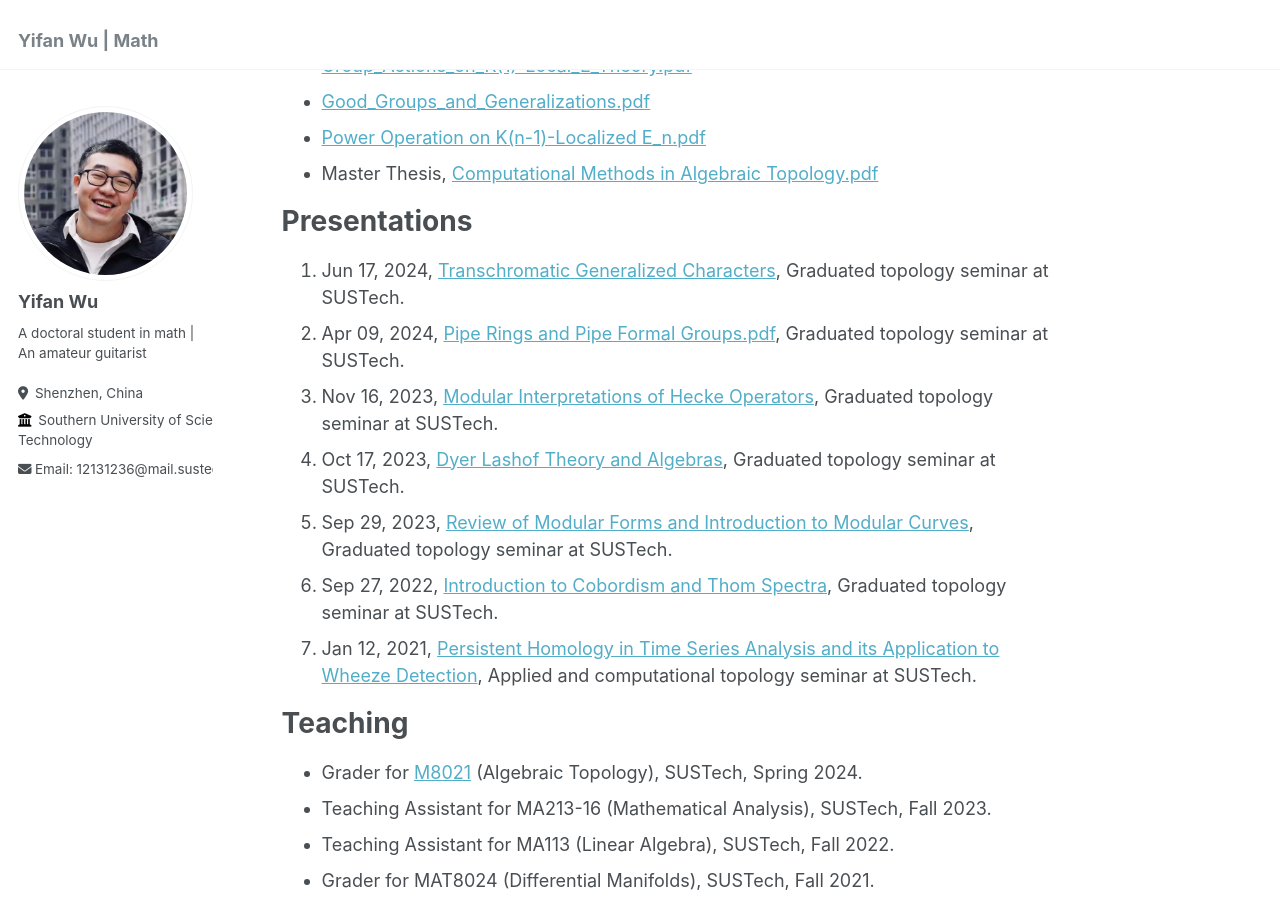
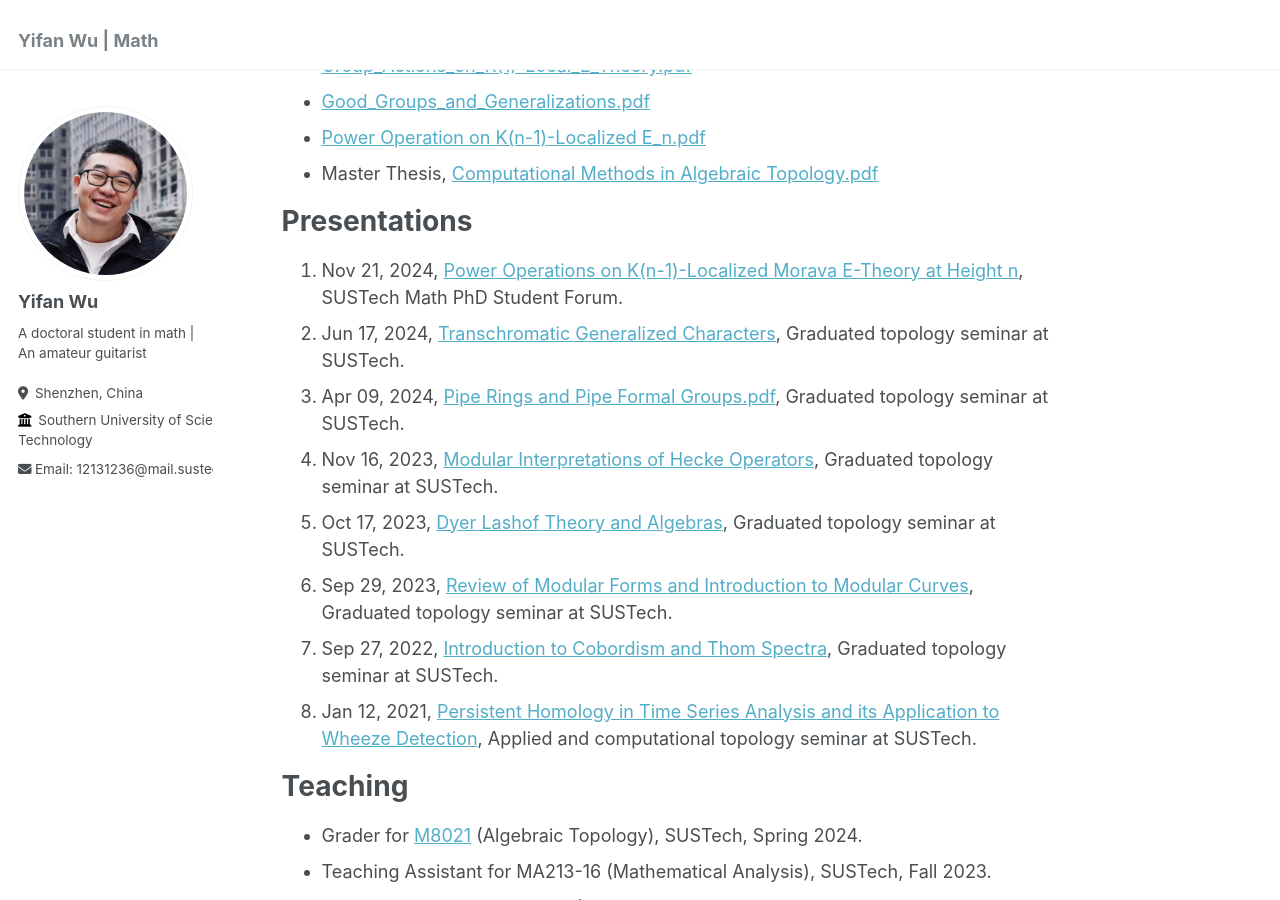
Before and after one commit to Wuyf19970105/Wuyf19970105.github.io, a Jekyll site: the page built from _pages/about.md, in a window 1280 px wide and 900 px high, scrolled down 1466 px. Built offline with Jekyll 4.4.1, drawn with Linux system fonts in a browser that asks for light colours.

Commit message:
Update about.md
Signed-off-by: Yifan Wu <148335396+Wuyf19970105@users.noreply.github.com>

```diff
--- a/_pages/about.md
+++ b/_pages/about.md
@@ -51,6 +51,7 @@ Notes
 
 Presentations
 ======
+1. Nov 21, 2024, [Power Operations on K(n-1)-Localized Morava E-Theory at Height n](https://Wuyf19970105.github.io/files/CHT&PO.pdf), SUSTech Math PhD Student Forum.
 1. Jun 17, 2024, [Transchromatic Generalized Characters](https://Wuyf19970105.github.io/files/Transchromatic_Generalized_Characters.pdf), Graduated topology seminar at SUSTech.
 1. Apr 09, 2024, [Pipe Rings and Pipe Formal Groups.pdf](https://Wuyf19970105.github.io/files/Pipe_Rings_and_Pipe_Formal_Groups.pdf), Graduated topology seminar at SUSTech.
 2. Nov 16, 2023, [Modular Interpretations of Hecke Operators](https://Wuyf19970105.github.io/files/Modular_Interpretations_of_Hecke_Operators.pdf), Graduated topology seminar at SUSTech.
```
